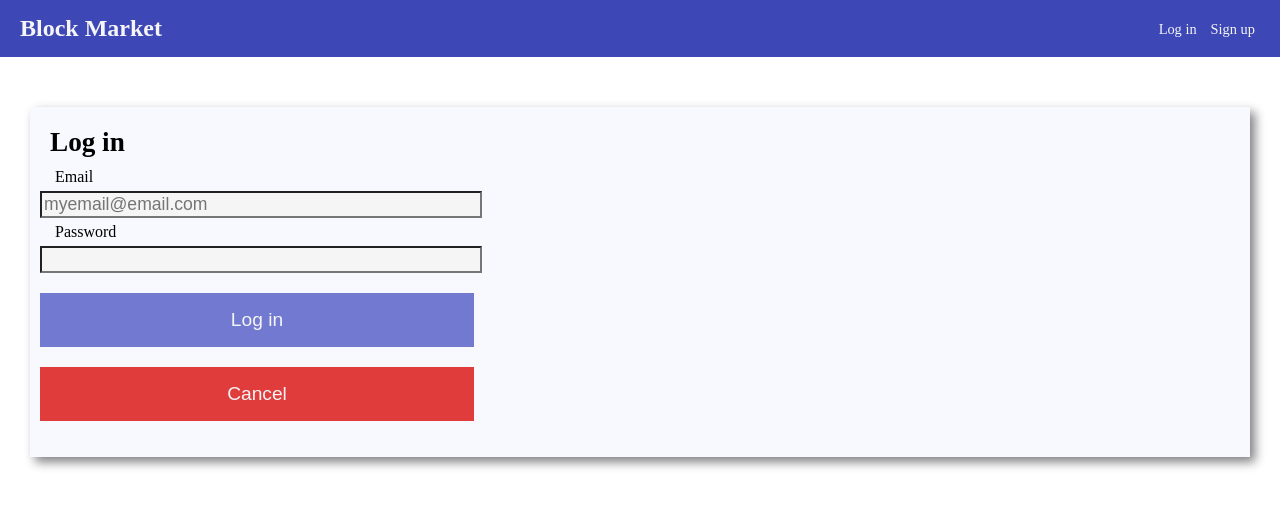
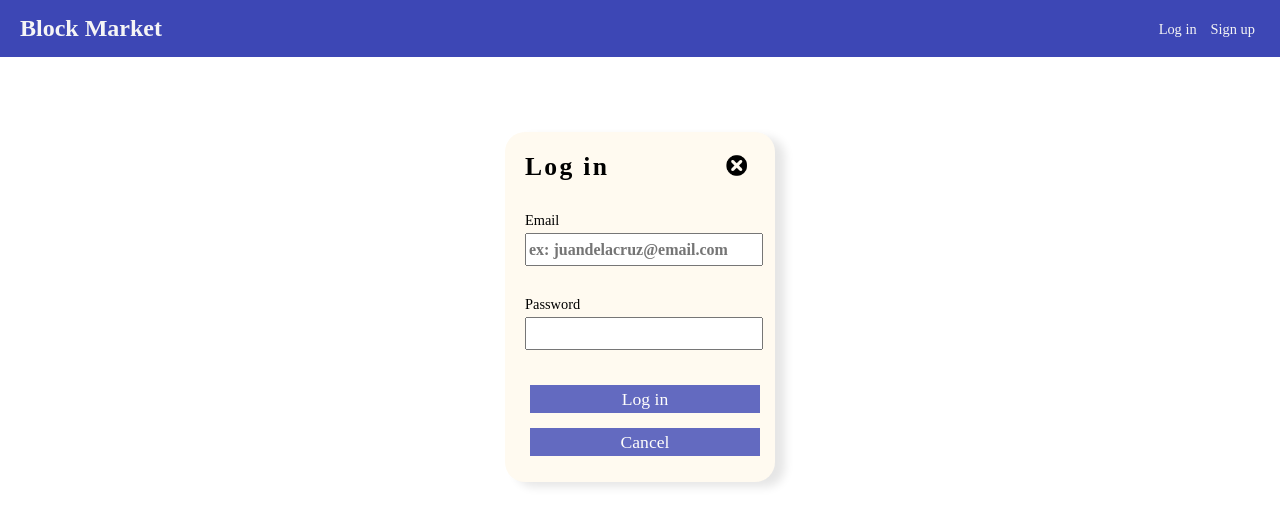
Before and after one commit to gabify/Block-Market, a plain HTML site: page index.html in a window 1280 px wide. Both pictures are taken after a click on the link "Log in". Drawn offline with Linux system fonts and the light colour scheme; a web font is replaced by a local one.

Commit message:
refine login form

```diff
--- a/index.html
+++ b/index.html
@@ -19,17 +19,26 @@
     </nav>
   </header>
 
-  <div class="popup-forms" id="login">
+  <section class="popup-forms" id="login">
+    <div class="form-header container">
+      <h2>Log in</h2>
+      <button type="button" onclick="closeform()"><img src="files/images/cancel_btn.png"/></button>
+    </div>
     <form class="form-container">
-      <h2>Log in</h2>
-      <label for="email"><p class="labels">Email</p></label>
-      <input type="email" required placeholder="myemail@email.com"/>
-      <label for="password"><p class="labels">Password</p></label>
+      <div class="input-forms">
+        <label for="email"><p class="labels">Email</p></label>
+        <input type="email" required placeholder="ex: juandelacruz@email.com" />
+      </div>
+      <div class="input-forms">
+        <label for="password"><p class="labels">Password</p></label>
       <input type="password" required />
-      <button type="submit" class="btn">Log in</button>
+      </div>
+      <div class="action-buttons">
+        <button type="submit" class="btn">Log in</button>
       <button type="button" class="btn cancel" onclick="closeform()">Cancel</button>
+      </div>
     </form>
-  </div>
+  </section>
 
   <script src="forms.js"></script>
 </body>
--- a/style.css
+++ b/style.css
@@ -31,48 +31,65 @@ li{
   flex-flow: row wrap;
 }
 .popup-forms{
+  height: 350px;
+  width: 270px;
   display: none;
-  height: 350px;
-  width: 250;
-  margin: 50px 30px;
-  background-color: ghostwhite;
-  box-shadow: 5px 5px 10px grey;
+  margin-left: auto;
+  margin-right: auto;
+  margin-top: 75px;
+  box-shadow: 10px 5px 10px rgba(0, 0, 0, 0.1);
+  border-radius: 20px;
+  background-color: floralwhite;
 }
-.form-container{
-  display: inline-block;
-  padding: 10px;
+.form-header{
+  padding: 20px 20px 10px 20px;
 }
-.form-container h2{
-  margin: 10px;
-  font-size: 1.7em;
+.form-header h2{
+  font-size: 1.6em;
   font-weight: 900;
+  letter-spacing: 0.09em;
 }
-.form-container input[type=email], .form-container input[type=password]{
+.form-header button{
+  border: none;
+  background-color: floralwhite;
+}
+.form-header button img{
+  height: 25px;
+  width: 25px;
+}
+.form-header img :hover{
+  color: red;
+}
+.input-forms{
+  padding: 20px 20px 10px 20px;
+}
+.input-forms .labels{
+  font-size: 0.9em;
+  margin-bottom: 4px;
+}
+.input-forms input{
   width: 100%;
-  background-color: whitesmoke;
+  height: 27px;
+  font-size: 1.0em;
+  font-weight: 600;
+  font-family: gowung;
+}
+.action-buttons{
+  padding: 20px 20px 10px 20px;
+}
+.btn{
+  width: 100%;
+  height: 28px;
+  margin: 5px 5px 10px 5px;
+  background-color: #3D47B5;
+  color: white;
+  border: none;
+  font-family: gowung;
   font-size: 1.1em;
+  opacity: 0.8;
 }
-.labels{
-  font-size: 1.0em;
-  font-weight: 300;
-  margin: 5px 15px;
-}
-.form-container .btn{
-  background-color: #646CCB;
-  width: 100%;
-  margin-top: 20px;
-  padding: 16px 20px;
-  color: whitesmoke;
-  border: none;
-  cursor: pointer;
-  font-size: 1.2em;
-  opacity: 0.9;
-}
-.form-container .cancel{
-  background-color: #DE2828;
-}
-.form-container .btn :hover{
-  opacity: 0.1;
+.btn :hover{
+  opacity: 1;
 }
 
 /* header styles*/
```
Also changed, not shown: files/images/cancel_btn.png (added).
